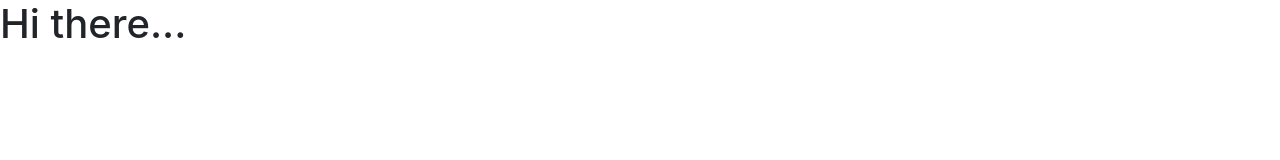
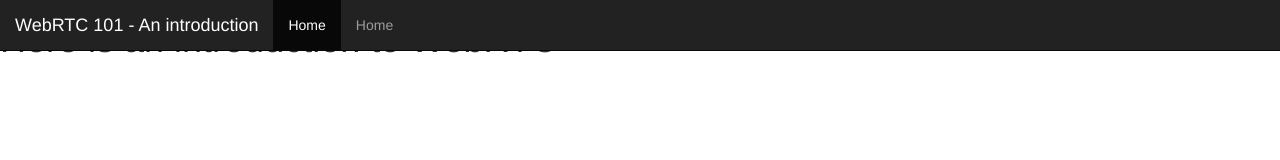
Before and after one commit to codebushido/WebRTC-101, a website: page public/index.html in a window 1280 px wide. Drawn offline with nearby package versions, Linux system fonts and the light colour scheme.

Commit message:
Starting with the nav

```diff
--- a/public/index.html
+++ b/public/index.html
@@ -6,7 +6,24 @@
   <link rel="stylesheet" href="vendor/bootstrap/dist/css/bootstrap.min.css">
 </head>
 <body>
-<h1>Hi there...</h1>
+  <nav class="navbar navbar-inverse navbar-fixed-top">
+    <div class="navbar-header">
+      <button class="navbar-toggle">
+        <span class="icon-bar"></span>
+        <span class="icon-bar"></span>
+        <span class="icon-bar"></span>
+      </button>
+      <a href="#" class="navbar-brand">WebRTC 101 - An introduction</a>
+    </div>
+    <div class="navbar-collapse collapse">
+      <ul class="nav navbar-nav">
+        <li class="active"><a href="#">Home</a></li>
+        <li><a href="#">Home</a></li>
+      </ul>
+    </div>
+  </nav>
+
+  <h1>Here is an introduction to WebRTC</h1>
 
 <script src="vendor/angular/angular.min.js"></script>
 <script src="vendor/jquery/dist/jquery.min.js"></script>
```
